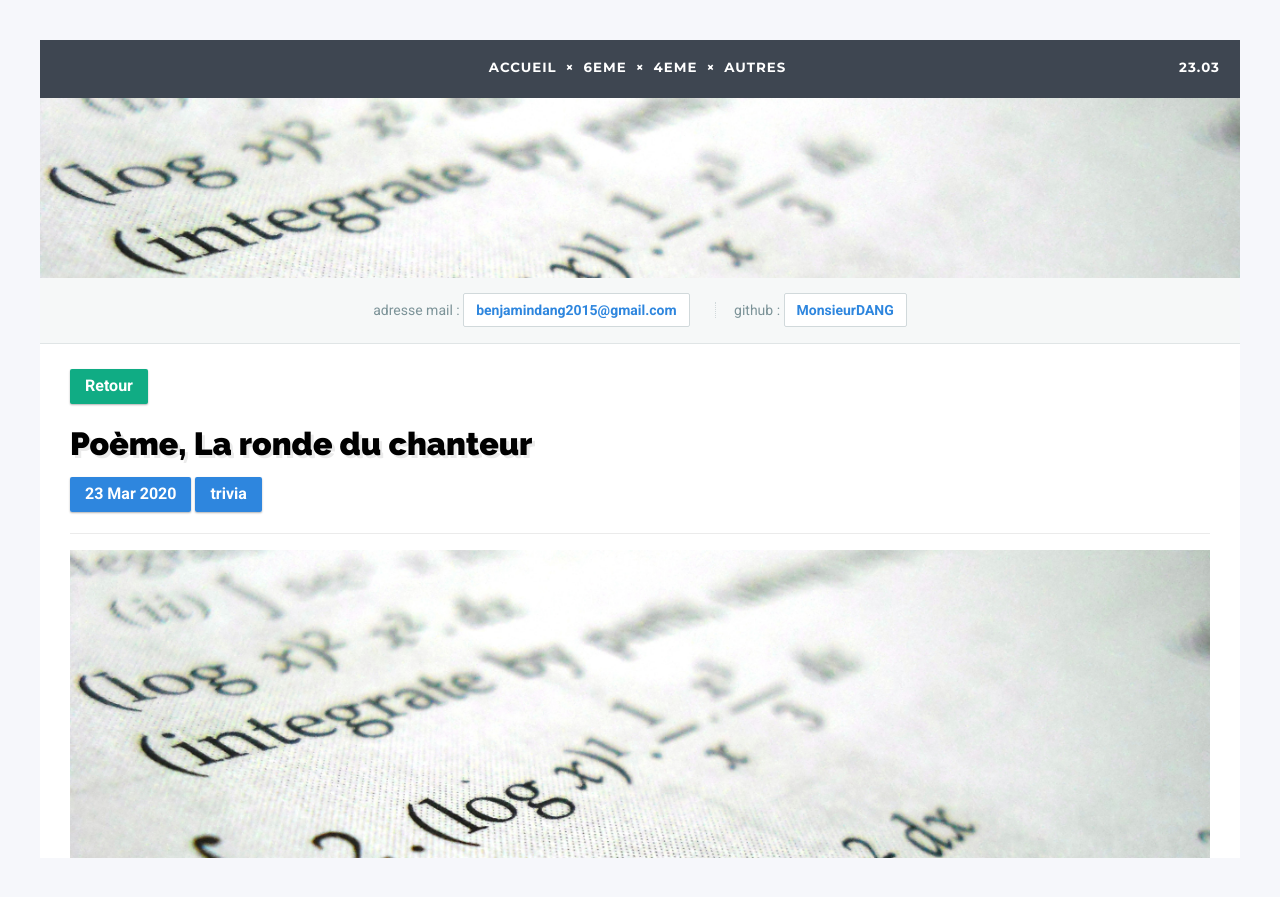
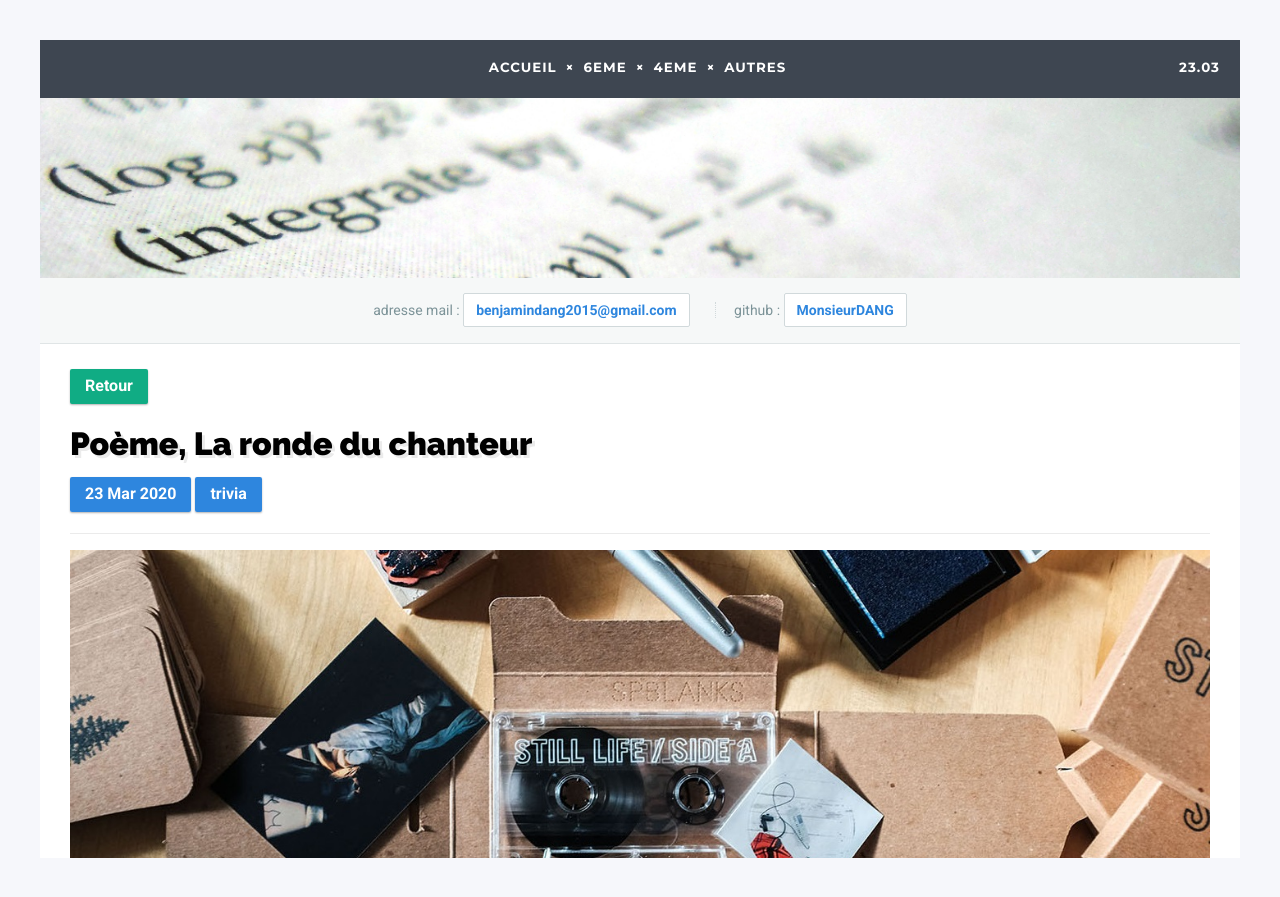
Before and after one commit to DangSinslay/DangSinslay.github.io, a Jekyll site: the page built from _posts/trivia/2020-03-23-poeme2.md, in a window 1280 px wide and 900 px high. Shown: the top 897 px of the window. Built offline with Jekyll 4.4.1, drawn with Linux system fonts in a browser that asks for light colours.

Commit message:
Update 2020-03-23-poeme2.md

```diff
--- a/_posts/trivia/2020-03-23-poeme2.md
+++ b/_posts/trivia/2020-03-23-poeme2.md
@@ -6,7 +6,7 @@
 blog: blog
 ---
 
-<img src="/css/image/banner1.png" width="100%" height="auto" />
+<img src="/css/image/banner2.png" width="100%" height="auto" />
 
 Je chantais seul, dans mon coin
 <br>
```
